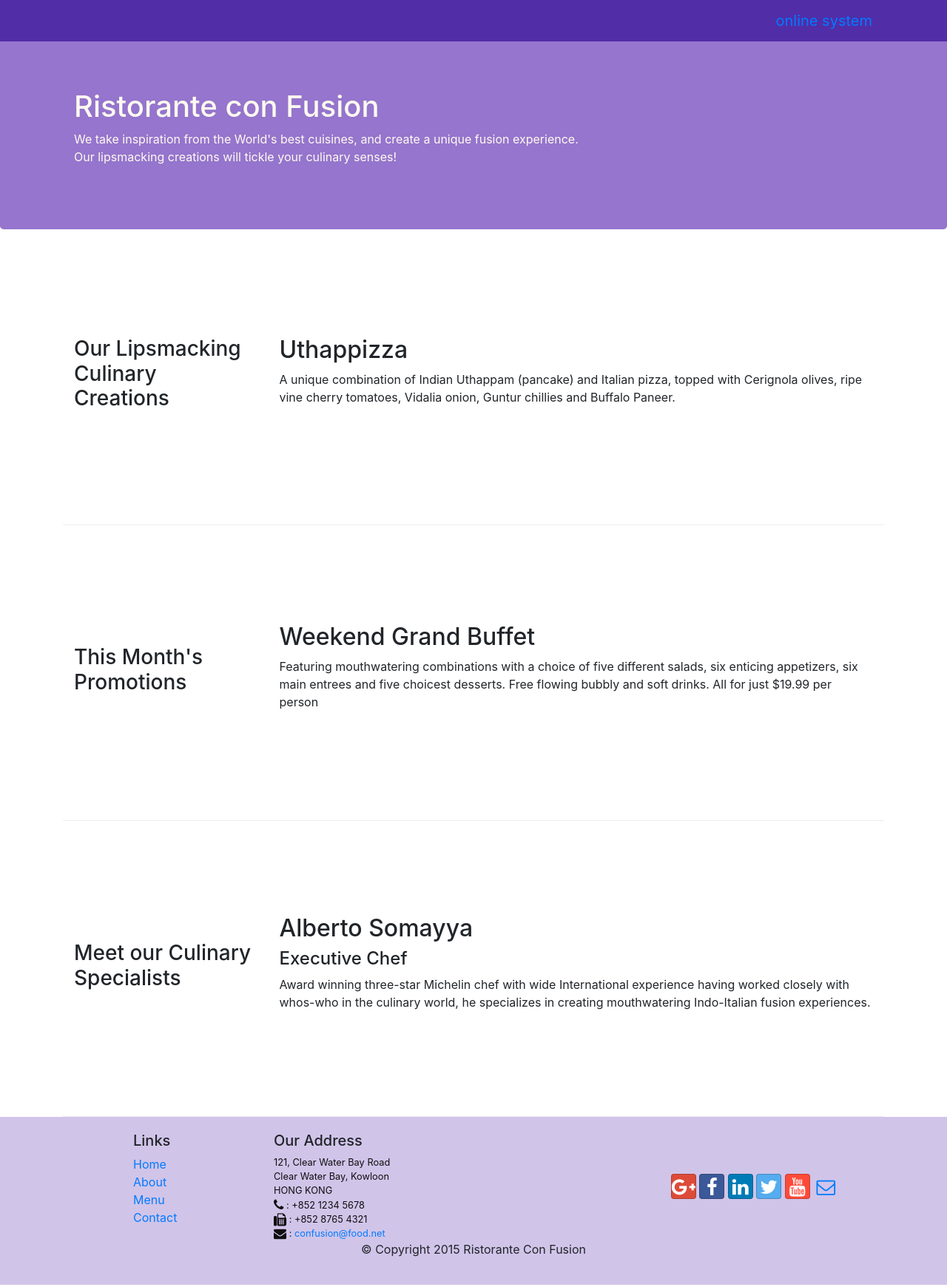
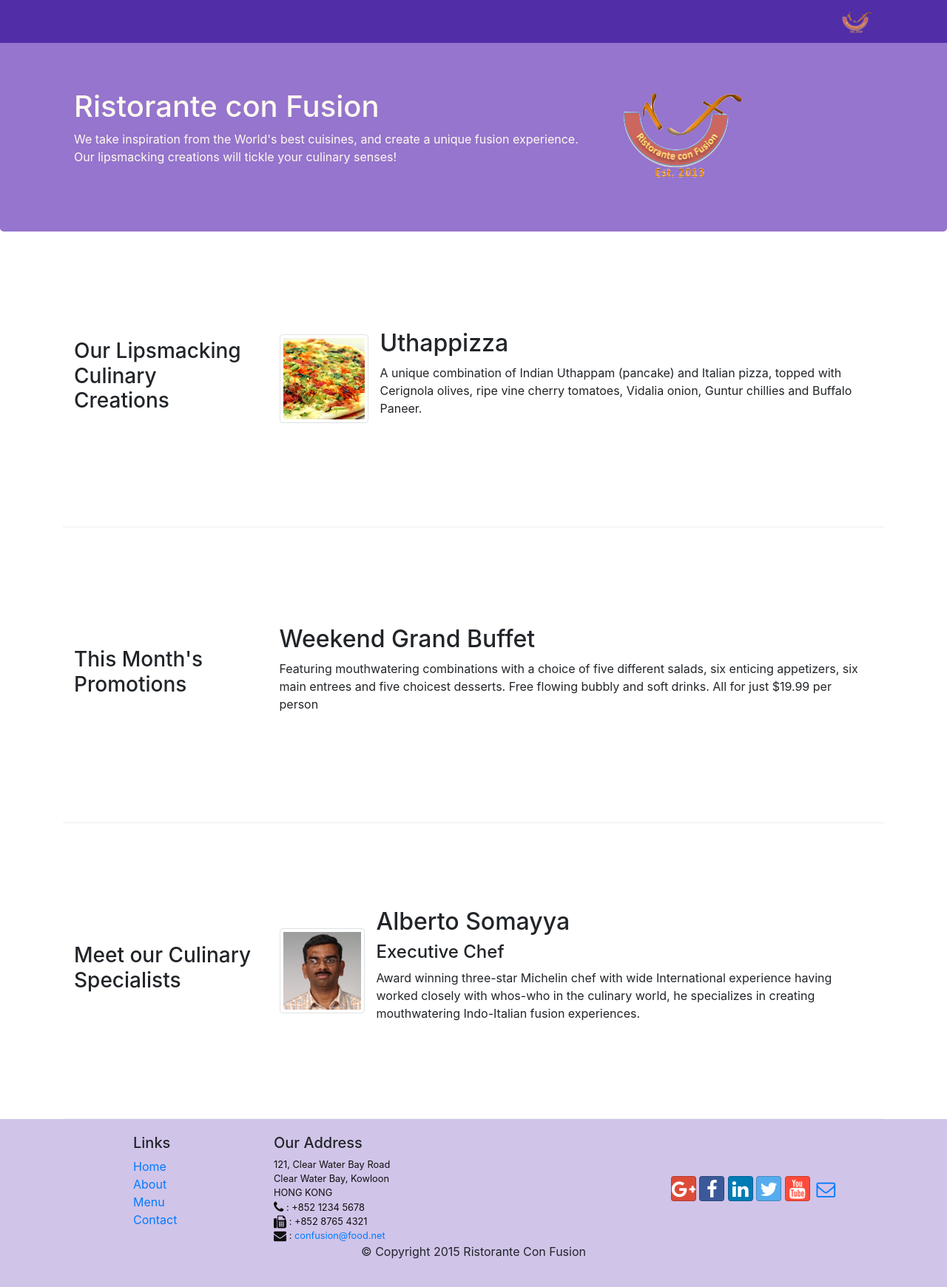
Before and after one commit to kartikjoshi321/bootstrap1, a website: page index.html in a window 1280 px wide. Shown: the whole page at 74% size. Drawn offline with nearby package versions, Linux system fonts and the light colour scheme.

Commit message:
working with image and media

```diff
--- a/index.html
+++ b/index.html
@@ -23,7 +23,7 @@
 
                 <span class="navbar-toggler-icon"></span>
             </button>
-            <a class="navbar-brand" href="./index.html">online system</a>
+            <a class="navbar-brand" href="#"><img src="img/logo.png" height="30" width="41"></a>
             <!-- now here i apply a button -->
 
             <div class="collapse navbar-collapse" id="Navbar">
@@ -44,7 +44,8 @@
                         <h1>Ristorante con Fusion</h1>
                         <p>We take inspiration from the World's best cuisines, and create a unique fusion experience. Our lipsmacking creations will tickle your culinary senses!</p>
                     </div>
-                    <div class="col col-sm">
+                    <div class="col col-sm aligin-self-center">
+                        <img src="img/logo.png" class="img-fluid">
                     </div>
                 </div>
             </div>
@@ -55,12 +56,15 @@
                 <div class="col-sm-4 col-md-3 flex-last">
                     <h3>Our Lipsmacking Culinary Creations</h3>
                 </div>
-                <div class="col-sm col-md flex-first">
-                    <h2>Uthappizza</h2>
-                    <p>A unique combination of Indian Uthappam (pancake) and Italian pizza, topped with Cerignola olives, ripe vine cherry tomatoes, Vidalia onion, Guntur chillies and Buffalo Paneer.</p>
+                <div class="col-sm col-md flex-first media">
+                    <img class="d-flex mr-3 img-thumbnail align-self-center"
+                    src="img/uthappizza.png" alt="uthapizza">
+                    <div class="media-body">
+                        <h2 class="mt-o">Uthappizza</h2>
+                        <p class="hidden-xs-down">A unique combination of Indian Uthappam (pancake) and Italian pizza, topped with Cerignola olives, ripe vine cherry tomatoes, Vidalia onion, Guntur chillies and Buffalo Paneer.</p>
+                    </div>
                 </div>
             </div>
-
 
             <div class="row row-content align-items-center">
                 <div class="col-sm-4 col-md-3 ">
@@ -68,7 +72,7 @@
                 </div>
                 <div class="col-sm col-md ">
                     <h2>Weekend Grand Buffet</h2>
-                    <p>Featuring mouthwatering combinations with a choice of five different salads, six enticing appetizers, six main entrees and five choicest desserts. Free flowing bubbly and soft drinks. All for just $19.99 per person </p>
+                    <p class="hidden-xs-down">Featuring mouthwatering combinations with a choice of five different salads, six enticing appetizers, six main entrees and five choicest desserts. Free flowing bubbly and soft drinks. All for just $19.99 per person </p>
                 </div>
             </div>
 
@@ -77,9 +81,14 @@
                     <h3>Meet our Culinary Specialists</h3>
                 </div>
                 <div class="col-sm col-md pull-sm-4 pull-md-3">
-                    <h2>Alberto Somayya</h2>
-                    <h4>Executive Chef</h4>
-                    <p>Award winning three-star Michelin chef with wide International experience having worked closely with whos-who in the culinary world, he specializes in creating mouthwatering Indo-Italian fusion experiences. </p>
+                    <div class="media">
+                        <img class="d-flex img-thumbnail align-self-center mr-3" src="img/alberto.png" alt="Alberto Somayya">
+                        <div class="media-body">
+                            <h2 class="mt-0">Alberto Somayya</h2>
+                            <h4>Executive Chef</h4>
+                            <p class="hidden-xs-down">Award winning three-star Michelin chef with wide International experience having worked closely with whos-who in the culinary world, he specializes in creating mouthwatering Indo-Italian fusion experiences. </p>
+                        </div>
+                    </div>
                 </div>
             </div>
         </div>
```
Also changed, not shown: aboutus.html (+2 -1 lines), contactus.html (+2 -1 lines), img/alberto.png (added), img/buffet.png (added), img/logo.png (added), img/uthappizza.png (added), 1 other file.
